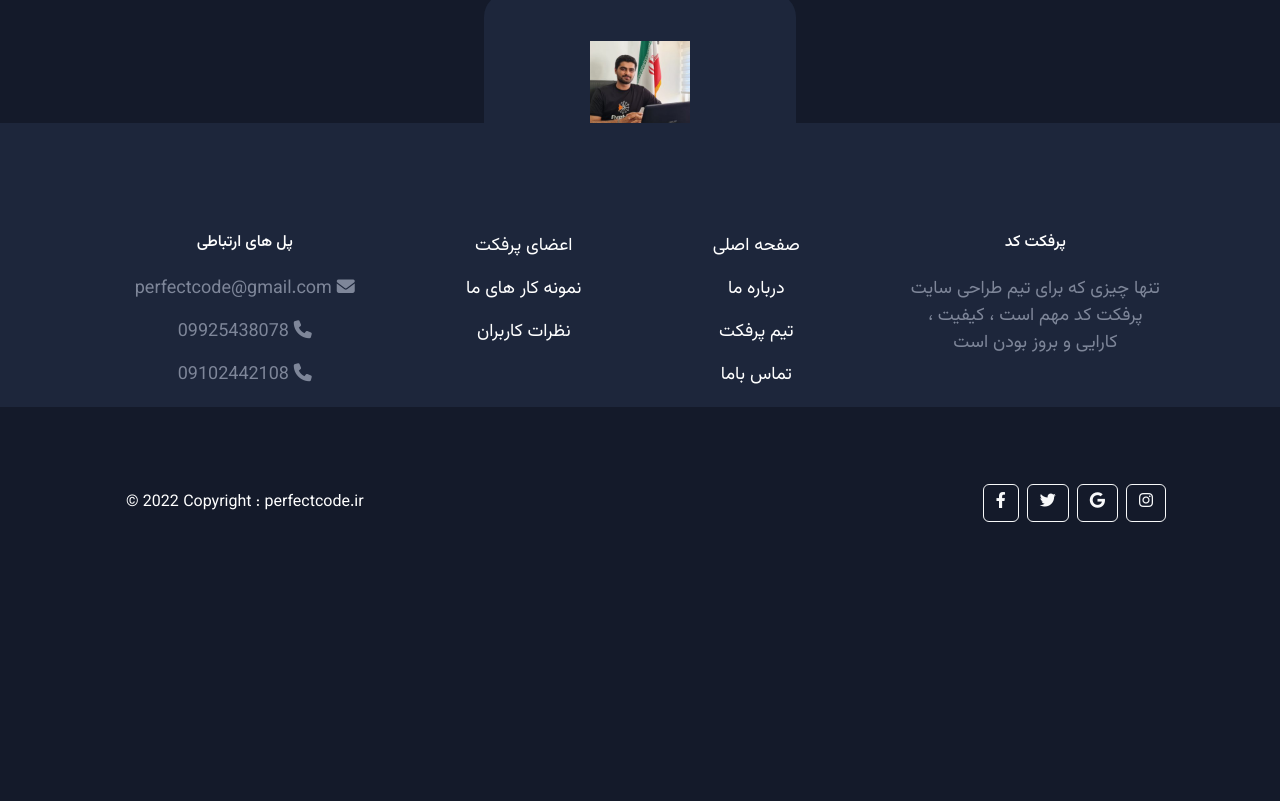
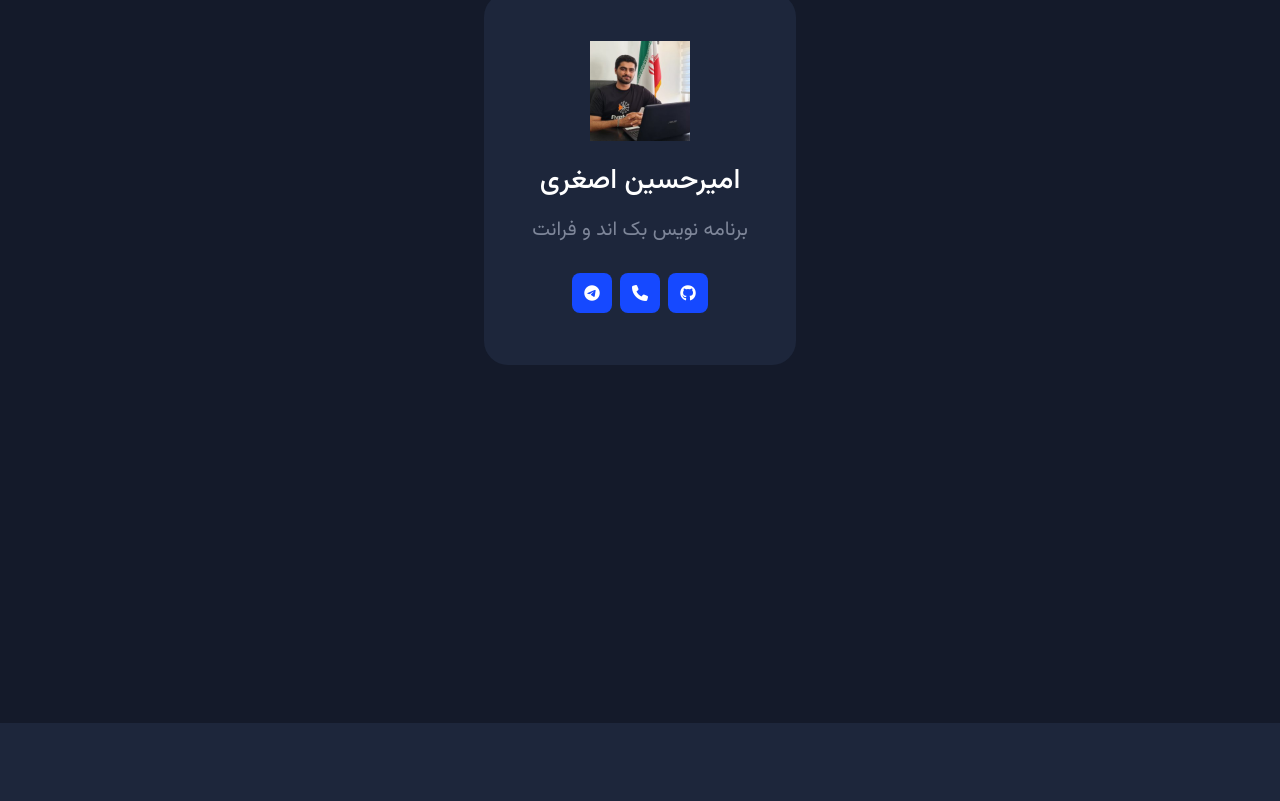
Before and after one commit to Amiraliansaripour/PerfectCodeNew, a React (Create React App) app: page /about in a window 1280 px wide. Shown: the part 2979-3780 px from the top of the page. Before the commit the page ends 3686 px from the top, so only its background shows below. Built offline with nearby package versions, Linux system fonts and the light colour scheme.

Commit message:
complaction footer blur

```diff
--- a/src/components/Footer/Footer.jsx
+++ b/src/components/Footer/Footer.jsx
@@ -19,7 +19,7 @@ const Footer = () => {
   });
 
   return (
-    <Parallax onProgressChange={(progress) => setParallaxFooter(progress >= 0.253540166780227 ? true : false)} onExit={() => setParallaxFooter(false)}>
+    <Parallax onProgressChange={(progress) => setParallaxFooter(progress >= 0.353540166780227 ? true : false)} onExit={() => setParallaxFooter(false)}>
       <footer
         className="text-center text-lg-start text-white"
         style={{ backgroundColor: "#1D263B" }}
```
